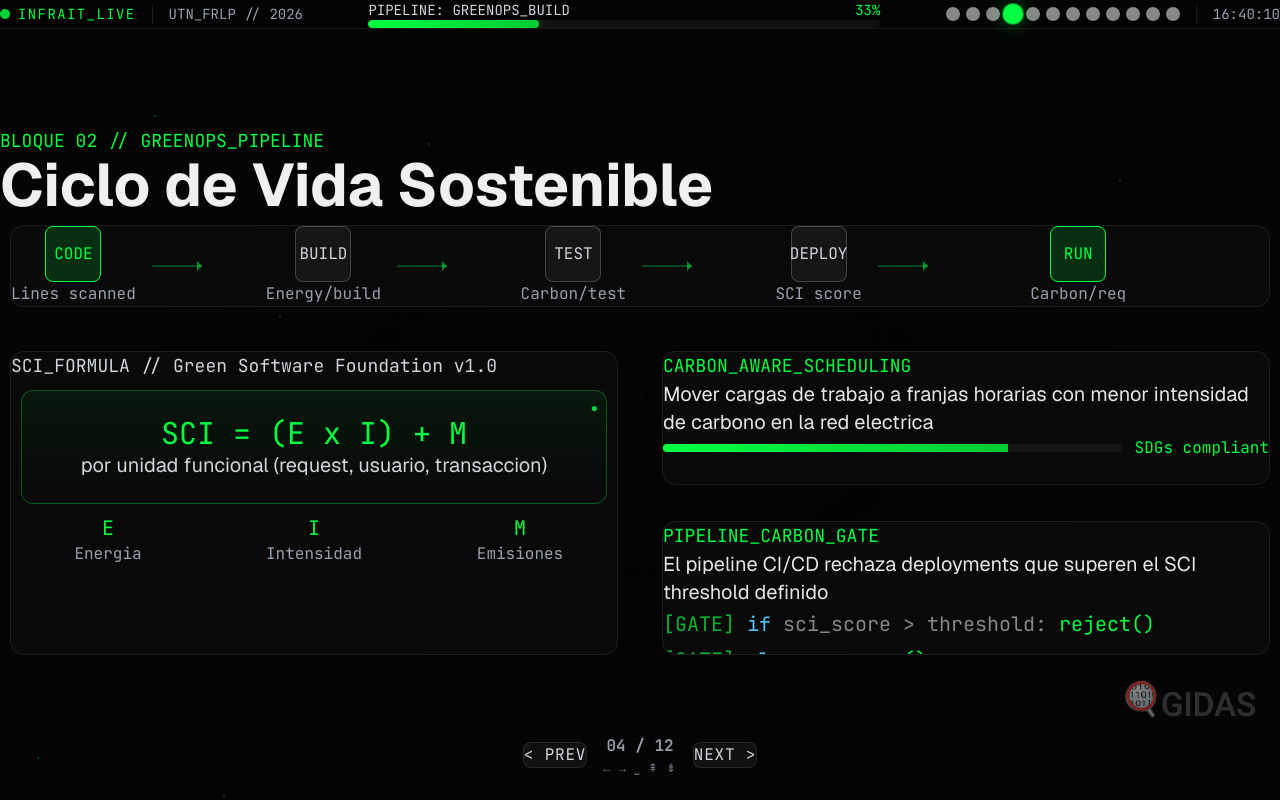
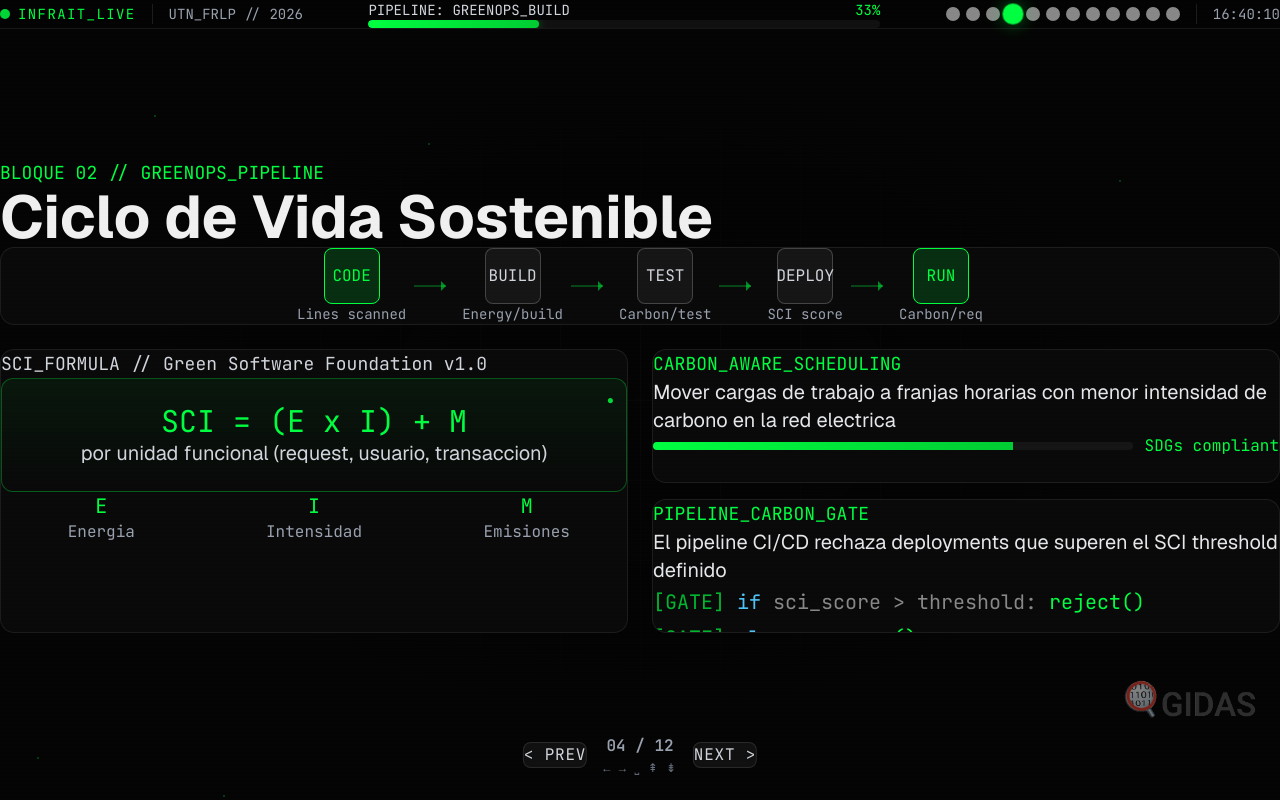
Before and after one commit to rodriguezemautn/jfp-utn-gidas-2026, a React (Vite) app: page / in a window 1280 px wide. Both pictures are taken after a click on the element 1012 px from the left and 14 px from the top of the page. Built offline with nearby package versions, Linux system fonts and the light colour scheme.

Commit message:
fix: resolve border overlap issues, remove conflicting margins, tighten layouts

```diff
--- a/src/components/slides/Slide00Intro.tsx
+++ b/src/components/slides/Slide00Intro.tsx
@@ -2,7 +2,7 @@ export function Slide00Intro() {
   return (
     <div className="w-full max-w-7xl px-8">
       <div className="grid grid-cols-12 gap-6" style={{ maxHeight: 'calc(100vh - 120px)' }}>
-        <div className="col-span-7 bento-card p-10 flex flex-col justify-between active">
+        <div className="col-span-7 bento-card p-8 flex flex-col justify-between active">
           <div>
             <div className="flex items-center gap-4 mb-6">
               <div className="w-3 h-3 rounded-full bg-accent-green pulse-dot" />
--- a/src/components/slides/Slide03GreenOps.tsx
+++ b/src/components/slides/Slide03GreenOps.tsx
@@ -7,9 +7,8 @@ export function Slide03GreenOps() {
       </div>
 
       <div className="grid grid-cols-12 gap-6">
-        <div className="col-span-12 bento-card p-10 mb-4">
-          <div className="flex items-center justify-between">
-            <div className="flex items-center gap-4 flex-1">
+        <div className="col-span-12 bento-card p-8 mb-4">
+          <div className="flex items-center justify-center gap-2">
             {[
               { label: 'CODE', sub: 'Lines scanned' },
               { label: 'BUILD', sub: 'Energy/build' },
@@ -17,7 +16,7 @@ export function Slide03GreenOps() {
               { label: 'DEPLOY', sub: 'SCI score' },
               { label: 'RUN', sub: 'Carbon/req' },
             ].map((stage, i) => (
-                <div key={stage.label} className="flex items-center gap-4 flex-1">
+              <div key={stage.label} className="flex items-center gap-2">
                 <div className="flex flex-col items-center">
                   <div className={`w-14 h-14 rounded-lg flex items-center justify-center ${
                     i === 0 || i === 4
@@ -26,17 +25,16 @@ export function Slide03GreenOps() {
                   }`}>
                     <span className={`font-mono text-base ${i === 0 || i === 4 ? 'text-accent-green' : 'text-gray-300'}`}>{stage.label}</span>
                   </div>
-                    <span className="font-mono text-base text-gray-400 mt-2">{stage.sub}</span>
+                  <span className="font-mono text-sm text-gray-400 mt-2">{stage.sub}</span>
                 </div>
                 {i < 4 && (
-                    <svg width="60" height="20" viewBox="0 0 60 20">
-                      <line x1="0" y1="10" x2="50" y2="10" stroke="#00FF41" strokeWidth="1" opacity="0.5" />
-                      <polygon points="50,10 45,5 45,15" fill="#00FF41" opacity="0.5" />
+                  <svg width="40" height="20" viewBox="0 0 40 20">
+                    <line x1="0" y1="10" x2="32" y2="10" stroke="#00FF41" strokeWidth="1" opacity="0.5" />
+                    <polygon points="32,10 27,5 27,15" fill="#00FF41" opacity="0.5" />
                   </svg>
                 )}
               </div>
             ))}
-            </div>
           </div>
         </div>
 
--- a/src/components/slides/Slide06SRE.tsx
+++ b/src/components/slides/Slide06SRE.tsx
@@ -7,15 +7,15 @@ export function Slide06SRE() {
       </div>
 
       <div className="grid grid-cols-12 gap-6">
-        <div className="col-span-8 bento-card p-10">
-          <div className="font-mono text-lg text-gray-300 mb-6">METRIC_COMPARISON_TABLE</div>
-          <div className="overflow-hidden">
+        <div className="col-span-8 bento-card p-8">
+          <div className="font-mono text-lg text-gray-300 mb-4">METRIC_COMPARISON_TABLE</div>
+          <div className="overflow-x-auto">
             <table className="w-full">
               <thead>
                 <tr className="border-b border-white/10">
-                  <th className="text-left py-3 font-mono text-base text-gray-300">METRICA SRE</th>
-                  <th className="text-left py-3 font-mono text-base text-gray-400">SLO TRADICIONAL</th>
-                  <th className="text-left py-3 font-mono text-base text-accent-green">SLO SOSTENIBILIDAD 2026</th>
+                  <th className="text-left py-3 px-2 font-mono text-base text-gray-300">METRICA SRE</th>
+                  <th className="text-left py-3 px-2 font-mono text-base text-gray-400">SLO TRADICIONAL</th>
+                  <th className="text-left py-3 px-2 font-mono text-base text-accent-green">SLO SOSTENIBILIDAD 2026</th>
                 </tr>
               </thead>
               <tbody className="font-mono text-lg">
@@ -27,9 +27,9 @@ export function Slide06SRE() {
                   { metric: 'Error Budget', trad: 'Tiempo permitido de falla', green: 'Budget dual: falla + carbon overage' },
                 ].map((row, i) => (
                   <tr key={row.metric} className={i < 4 ? 'border-b border-white/5' : ''}>
-                    <td className="py-4 text-gray-200">{row.metric}</td>
-                    <td className="py-4 text-gray-400">{row.trad}</td>
-                    <td className="py-4 text-accent-green">{row.green}</td>
+                    <td className="py-3 px-2 text-gray-200">{row.metric}</td>
+                    <td className="py-3 px-2 text-gray-400">{row.trad}</td>
+                    <td className="py-3 px-2 text-accent-green">{row.green}</td>
                   </tr>
                 ))}
               </tbody>
--- a/src/components/slides/Slide08Horizonte.tsx
+++ b/src/components/slides/Slide08Horizonte.tsx
@@ -7,13 +7,13 @@ export function Slide08Horizonte() {
       </div>
 
       <div className="grid grid-cols-12 gap-6">
-        <div className="col-span-6 bento-card p-10">
-          <div className="flex items-center gap-4 mb-6">
+        <div className="col-span-6 bento-card p-8">
+          <div className="flex items-center gap-4 mb-4">
             <div className="w-2 h-2 rounded-full bg-accent-green pulse-dot" />
             <span className="font-mono text-base text-accent-green">PLATFORM_ENGINEERING</span>
           </div>
           <h3 className="font-sans text-3xl font-semibold mb-3">Golden Paths + IDP</h3>
-          <p className="font-sans text-xl text-gray-300 mb-6">Los devs crean valor, no pelean con infra. Gartner: 80% de orgs con IDP para 2026.</p>
+          <p className="font-sans text-xl text-gray-300 mb-4">Los devs crean valor, no pelean con infra. Gartner: 80% de orgs con IDP para 2026.</p>
           <div className="docker-container">
             <div className="font-mono text-base text-gray-300">Internal Developer Platform</div>
             <div className="mt-2 flex gap-3">
@@ -23,26 +23,26 @@ export function Slide08Horizonte() {
           </div>
         </div>
 
-        <div className="col-span-6 bento-card p-10">
-          <div className="flex items-center gap-4 mb-6">
+        <div className="col-span-6 bento-card p-8">
+          <div className="flex items-center gap-4 mb-4">
             <div className="w-2 h-2 rounded-full bg-accent-green pulse-dot" />
             <span className="font-mono text-base text-accent-green">AI_NATIVE_DEVOPS</span>
           </div>
           <h3 className="font-sans text-3xl font-semibold mb-3">Agentes Co-pilota CI/CD</h3>
-          <p className="font-sans text-xl text-gray-300 mb-6">Desde PR hasta incident response. State of DevOps 2025: -40% MTTR con AI-assisted ops.</p>
+          <p className="font-sans text-xl text-gray-300 mb-4">Desde PR hasta incident response. State of DevOps 2025: -40% MTTR con AI-assisted ops.</p>
           <div className="docker-container">
             <div className="font-mono text-base text-gray-300">AI-Assisted Operations</div>
             <div className="mt-2 font-mono text-base text-accent-green">MTTR: -40% | Deployments: +4x</div>
           </div>
         </div>
 
-        <div className="col-span-6 bento-card p-10">
-          <div className="flex items-center gap-4 mb-6">
+        <div className="col-span-6 bento-card p-8">
+          <div className="flex items-center gap-4 mb-4">
             <div className="w-2 h-2 rounded-full bg-accent-green pulse-dot" />
             <span className="font-mono text-base text-accent-green">FINOPS_GREENOPS</span>
           </div>
           <h3 className="font-sans text-3xl font-semibold mb-3">Convergencia Total</h3>
-          <p className="font-sans text-xl text-gray-300 mb-6">Un solo dashboard de costo + carbono. El costo ya no es solo dinero; es energia, es toneladas de CO2.</p>
+          <p className="font-sans text-xl text-gray-300 mb-4">Un solo dashboard de costo + carbono. El costo ya no es solo dinero; es energia, es toneladas de CO2.</p>
           <div className="flex gap-3">
             <div className="flex-1 h-8 rounded bg-gradient-to-r from-accent-green/20 to-accent-green/5 border border-accent-green/30 flex items-center justify-center">
               <span className="font-mono text-base text-accent-green">$ COSTO</span>
@@ -53,20 +53,20 @@ export function Slide08Horizonte() {
           </div>
         </div>
 
-        <div className="col-span-6 bento-card p-10">
-          <div className="flex items-center gap-4 mb-6">
+        <div className="col-span-6 bento-card p-8">
+          <div className="flex items-center gap-4 mb-4">
             <div className="w-2 h-2 rounded-full bg-accent-green pulse-dot" />
             <span className="font-mono text-base text-accent-green">MCP_2026</span>
           </div>
           <h3 className="font-sans text-3xl font-semibold mb-3">Infra as Prompt</h3>
-          <p className="font-sans text-xl text-gray-300 mb-6">Model Context Protocol (Anthropic, 2024). Agentes orquestan K8s, Terraform, observabilidad con guardrails humanos.</p>
+          <p className="font-sans text-xl text-gray-300 mb-4">Model Context Protocol (Anthropic, 2024). Agentes orquestan K8s, Terraform, observabilidad con guardrails humanos.</p>
           <div className="docker-container font-mono text-base text-accent-green">
             &gt; deploy --cluster=prod --carbon-aware=true
           </div>
         </div>
 
-        <div className="col-span-12 bento-card p-10">
-          <div className="font-mono text-lg text-gray-300 mb-6">DORA_2025_METRICS // ELITE_PERFORMERS</div>
+        <div className="col-span-12 bento-card p-8">
+          <div className="font-mono text-lg text-gray-300 mb-4">DORA_2025_METRICS // ELITE_PERFORMERS</div>
           <div className="grid grid-cols-4 gap-6">
             {[
               { value: '4x', label: 'mas despliegues', sub: 'elite vs low' },
--- a/src/index.css
+++ b/src/index.css
@@ -84,7 +84,6 @@ body {
   transition: all 0.6s cubic-bezier(0.4, 0, 0.2, 1);
   position: relative;
   overflow: hidden;
-  margin: 10px;
 }
 
 .bento-card::before {
@@ -173,17 +172,17 @@ body {
   padding: 1.5rem;
   background: linear-gradient(180deg, rgba(0, 255, 65, 0.06) 0%, transparent 100%);
   position: relative;
-  margin: 10px;
 }
 
 .docker-container::before {
   content: '●';
   position: absolute;
-  top: 0.5rem;
-  right: 0.5rem;
+  top: 0.75rem;
+  right: 0.75rem;
   color: var(--color-accent-green);
   font-size: 0.75rem;
   animation: pulse-glow 2s infinite;
+  z-index: 1;
 }
 
 .video-frame {
@@ -192,7 +191,6 @@ body {
   overflow: hidden;
   background: #000;
   box-shadow: 0 0 40px var(--color-accent-green-dim);
-  margin: 10px;
 }
 
 .video-frame iframe,
```
Lines whose indentation alone changed are shown as unchanged.
